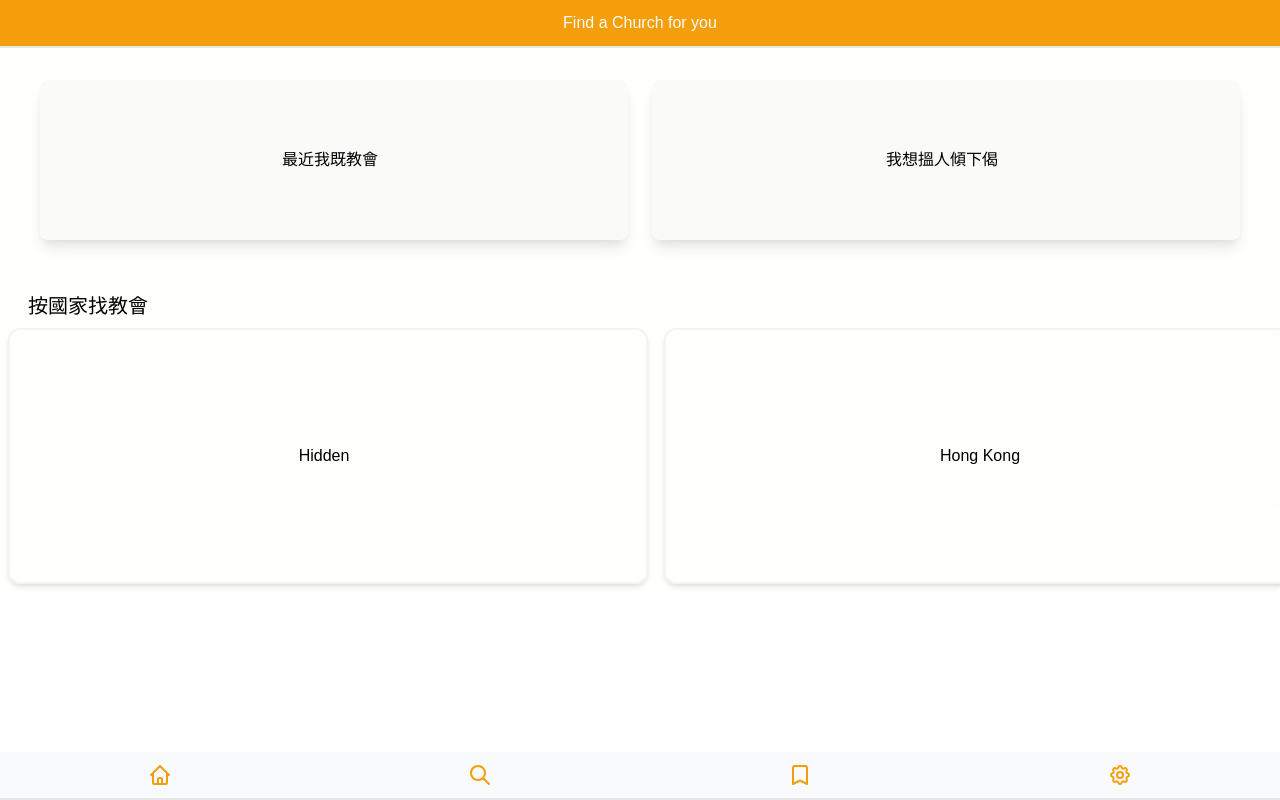
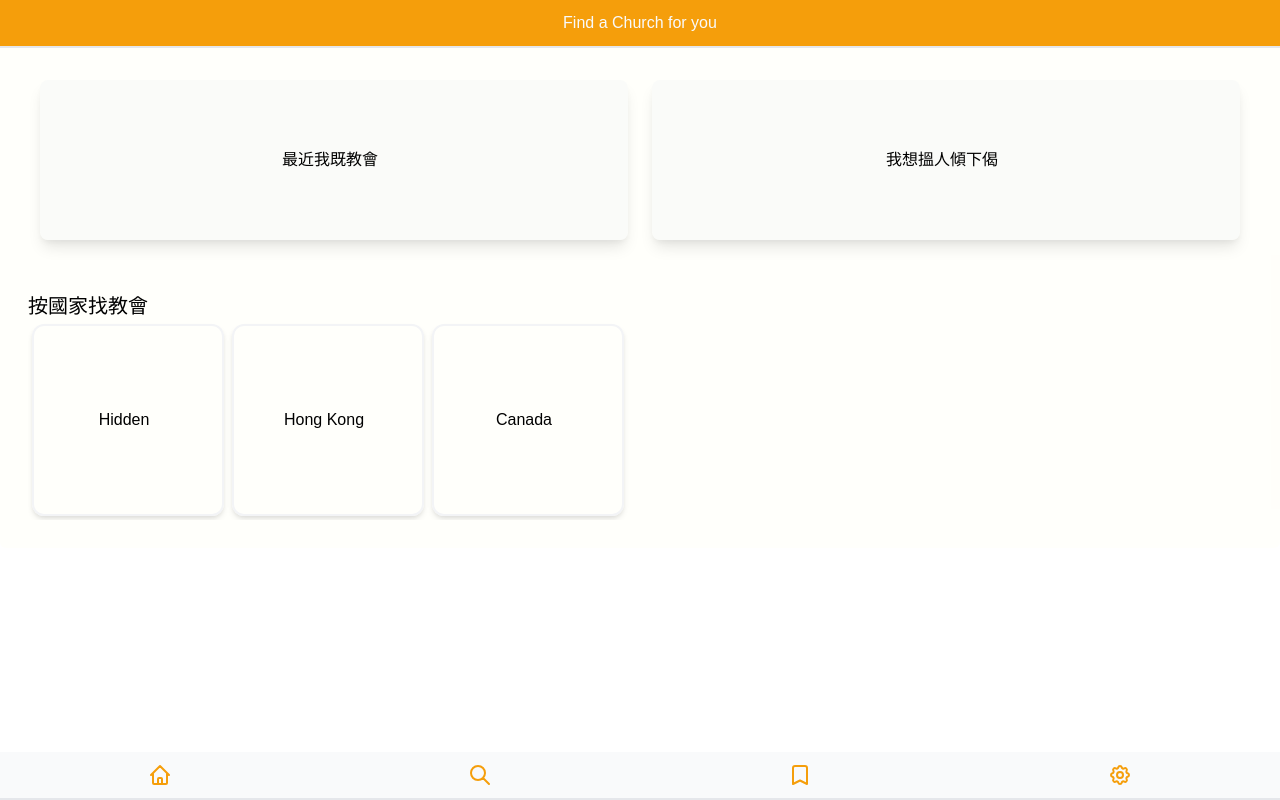
Before and after one commit to karllauy/openChurch, a Nuxt app: page /welcome in a window 1280 px wide. Built offline with nearby package versions, Linux system fonts and the light colour scheme.

Commit message:
welcome page little update

```diff
--- a/components/search.vue
+++ b/components/search.vue
@@ -43,15 +43,15 @@
         <span class="mr-2">我想搵人傾下偈</span>
       </button>
     </div>
-    <div class="flex flex-col">
-      <div class="text-xl ml-7 mt-3">按國家找教會</div>
+    <div class="flex flex-col mx-4 my-4 p-3">
+      <div class="text-xl">按國家找教會</div>
       <div class="">
         <ul role="button" class="flex overflow-scroll">
           <button
             class="
-              h-64
-              w-1/2
-              m-2
+              h-48
+              w-48
+              m-1
               rounded-xl
               shadow-md
               border-2 border-gray-100
```
Also changed, not shown: 1 other file (tests, documents, lock files or other folders).
